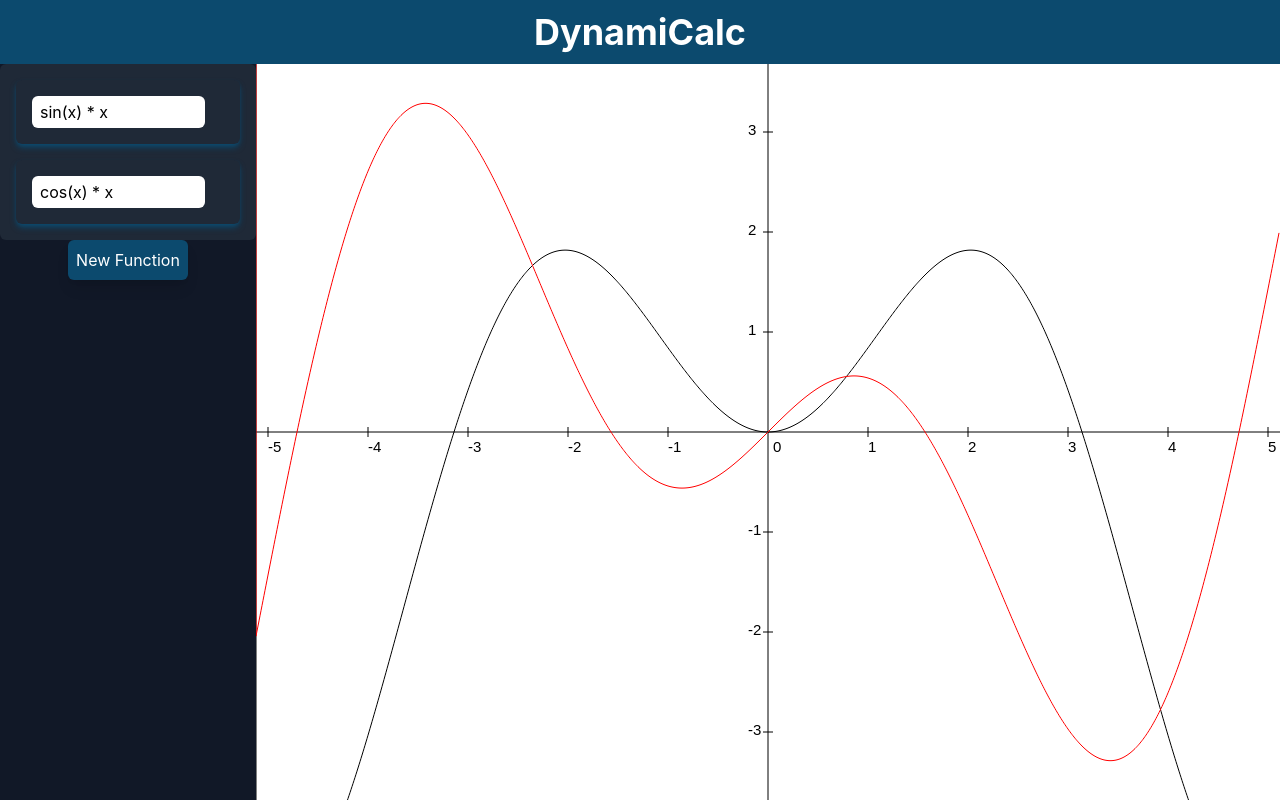
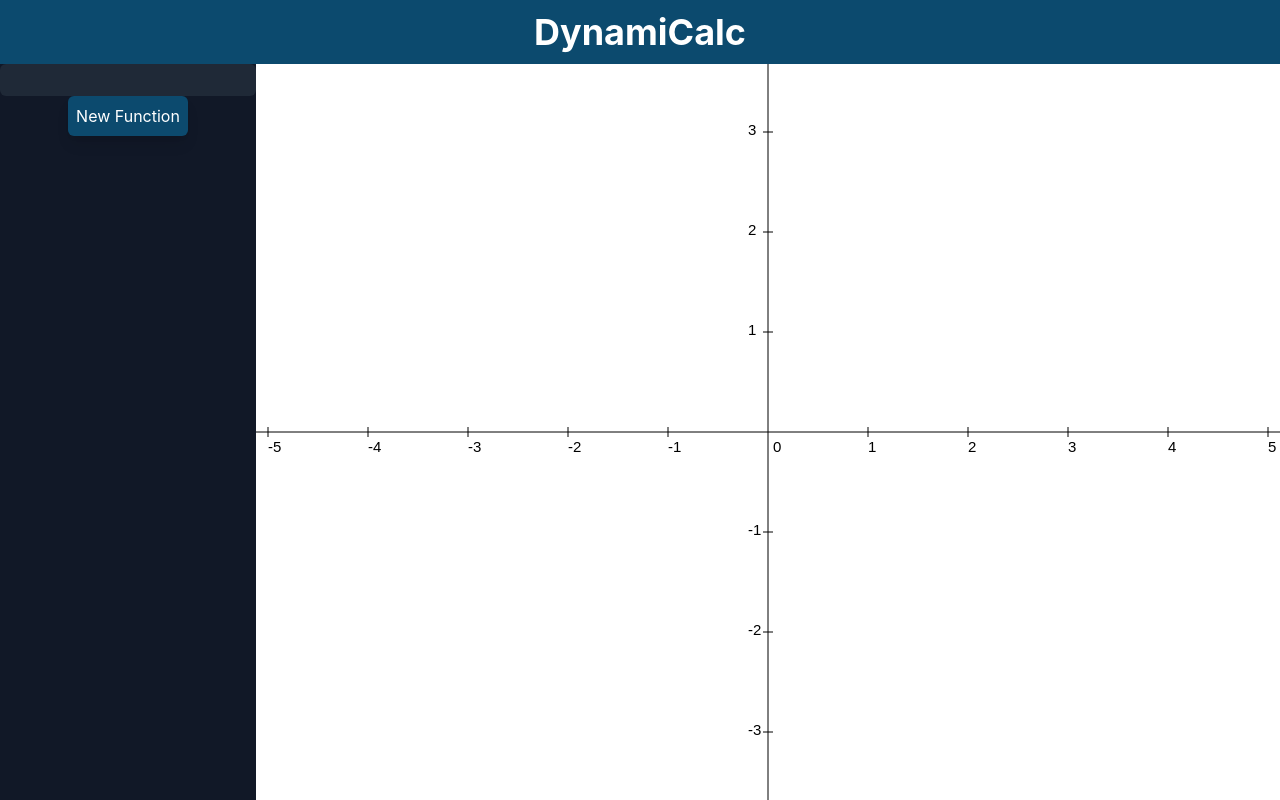
Before and after one commit to tanndlin/DynamiCalc, a React (Create React App) app: page /graph in a window 1280 px wide. Built offline with nearby package versions, Linux system fonts and the light colour scheme.

Commit message:
Save edits to functions

```diff
--- a/src/Pages/GraphPage.js
+++ b/src/Pages/GraphPage.js
@@ -5,15 +5,18 @@
 const GraphPage = () => {
     const [width, setWidth] = React.useState(900);
     const [height, setHeight] = React.useState(500);
-    const [functions, setFunctions] = React.useState([
-        { f: 'sin(x) * x', color: 'black' },
-        { f: 'cos(x) * x', color: 'red' }
-    ]);
+    const [functions, setFunctions] = React.useState(
+        JSON.parse(localStorage.getItem('functions')) || []
+    );
 
     React.useEffect(() => {
         setWidth(window.innerWidth * 0.8);
         setHeight(window.innerHeight - 64);
     }, []);
+
+    React.useEffect(() => {
+        localStorage.setItem('functions', JSON.stringify(functions));
+    }, [functions]);
 
     window.onresize = () => {
         const container = document.getElementById('graphContainer');
```
